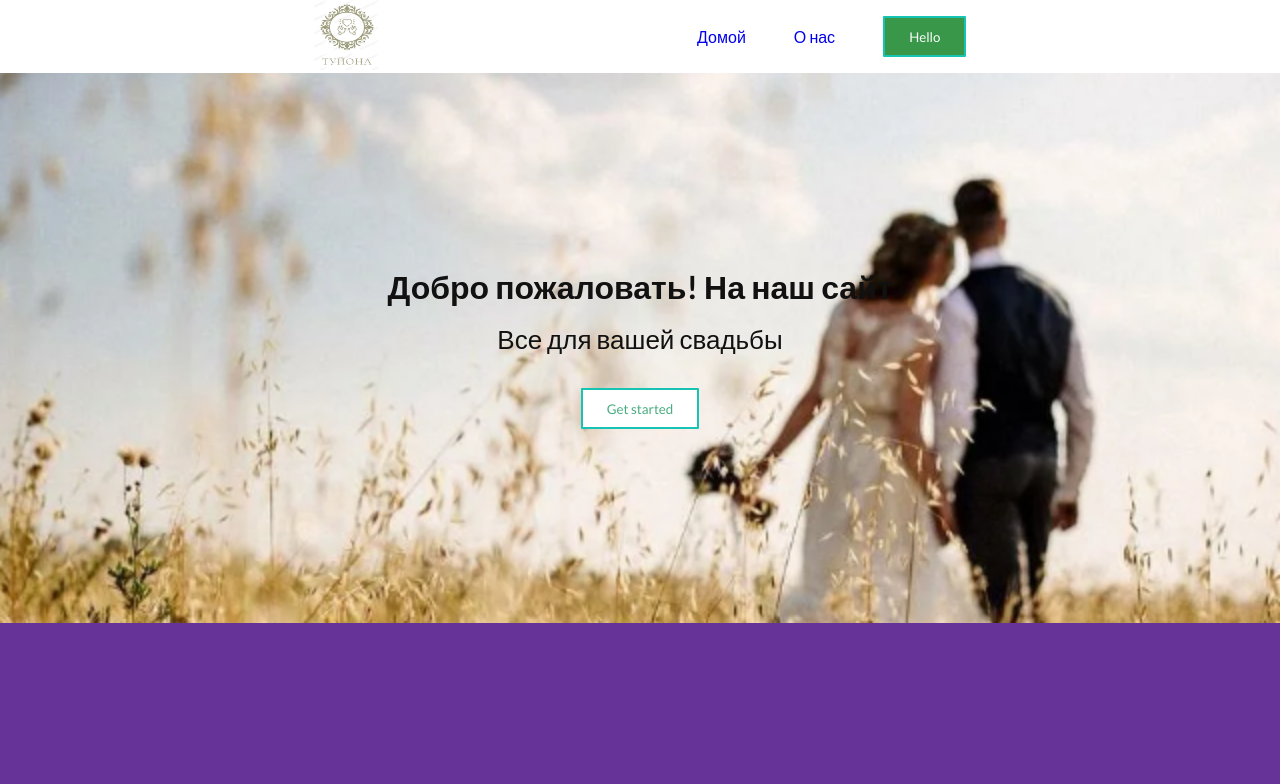
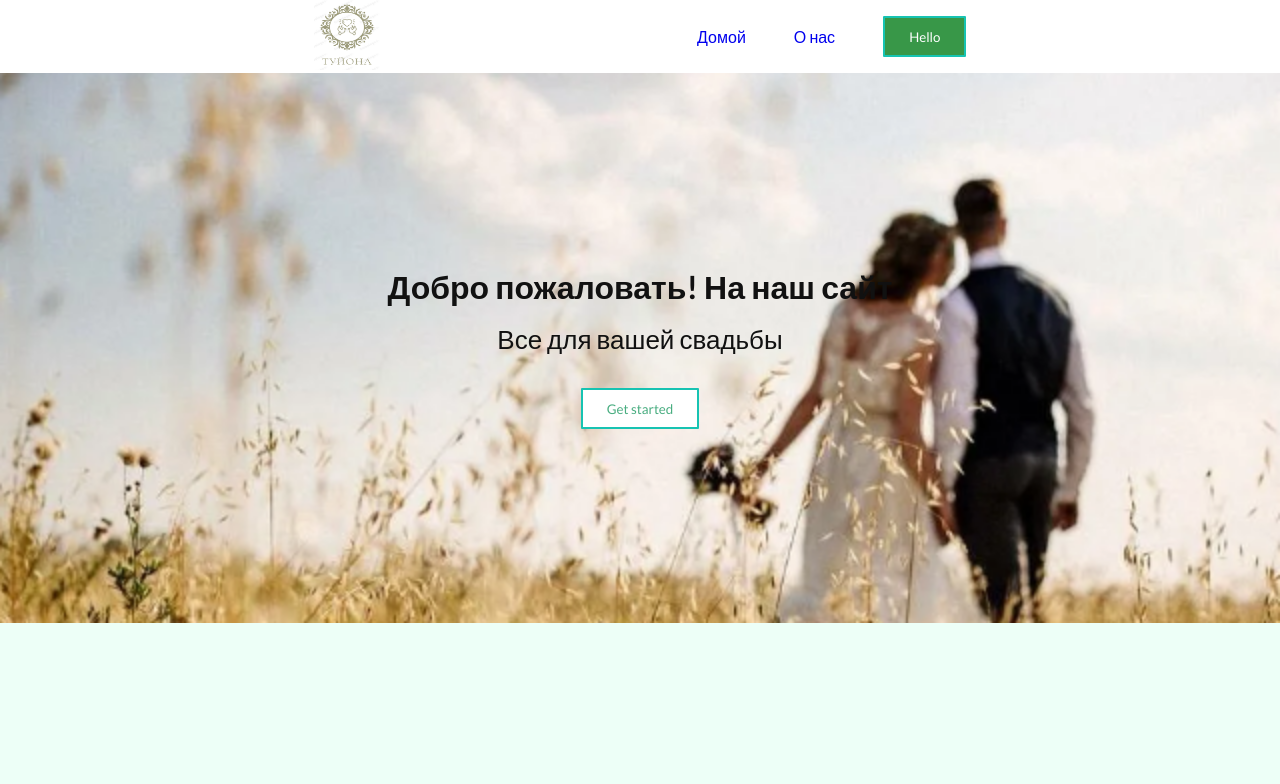
Before and after one commit to Shakurzoda/iamff, a React (Vite) app: page / in a window 1280 px wide. Shown: the top 784 px of the page. Built offline with nearby package versions, Linux system fonts and the light colour scheme.

Commit message:
Update App.css

```diff
--- a/src/App.css
+++ b/src/App.css
@@ -6,8 +6,7 @@
 }
 
 body {
-    /*background-color: rgb(237, 255, 247);*/
-    background-color: rebeccapurple;
+    background-color: rgb(237, 255, 247);
 }
 
 .App {
```
